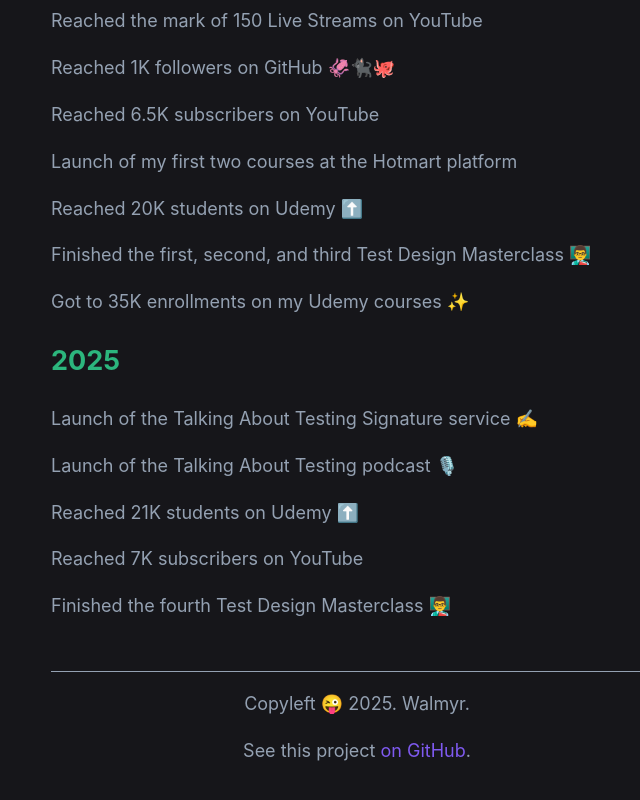
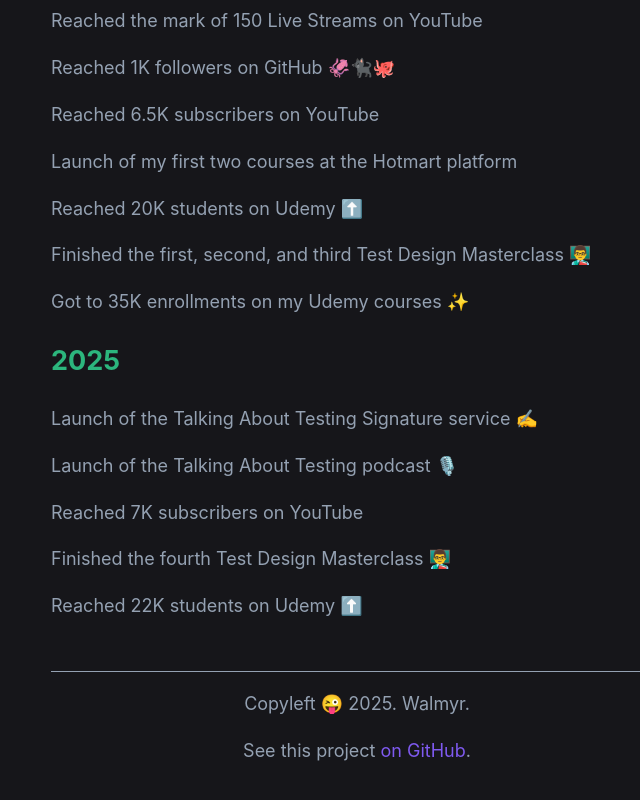
Before and after one commit to wlsf82/walmyr-nextjs, a Next.js app: page / in a window 1280 px wide. Shown: the part 3894-4694 px from the top of the page, without its empty margins (283-923 px from the left). Built offline with nearby package versions, Linux system fonts and the light colour scheme.

Commit message:
Update the number of students
On Udemy.

```diff
--- a/components/achievements.js
+++ b/components/achievements.js
@@ -135,9 +135,9 @@
     events: [
       'Launch of the Talking About Testing Signature service ✍️',
       'Launch of the Talking About Testing podcast 🎙️',
-      'Reached 21K students on Udemy ⬆️',
       'Reached 7K subscribers on YouTube',
       'Finished the fourth Test Design Masterclass 👨‍🏫',
+      'Reached 22K students on Udemy ⬆️',
     ]
   },
 ]
```
